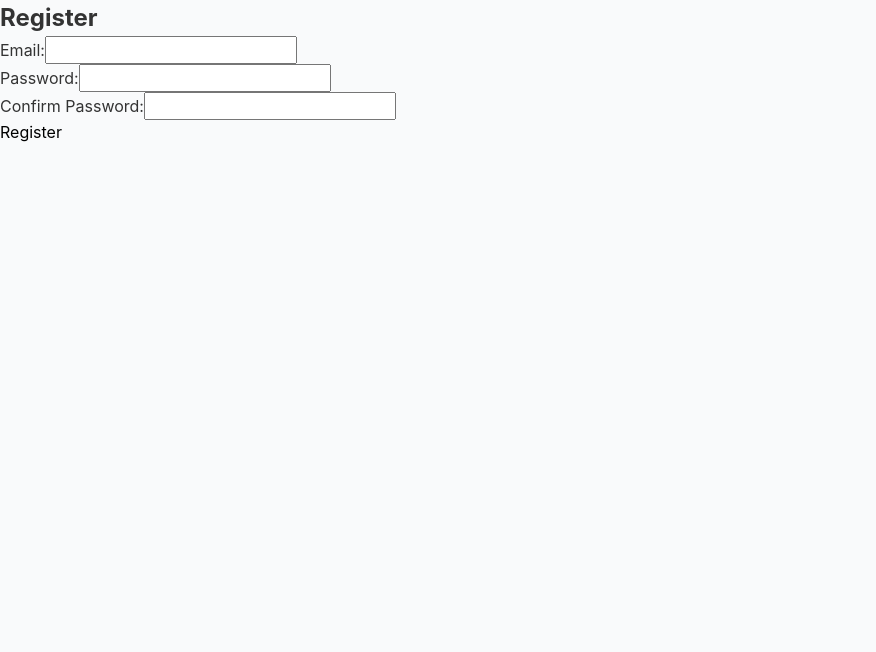
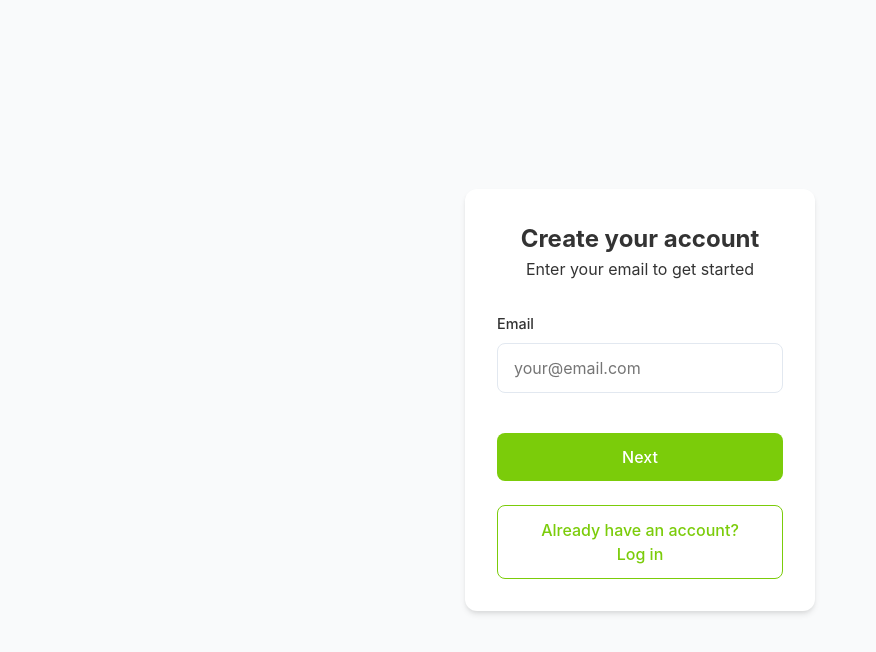
Before and after one commit to pongpradk/formis-formulation-tracker-frontend, a React (Vite) app: page /register in a window 1280 px wide. Shown: the top 652 px of the page, without its empty margins (0-876 px from the left). Built offline with nearby package versions, Linux system fonts and the light colour scheme; no server answers.

Commit message:
Design Register page

```diff
--- a/src/pages/Register.jsx
+++ b/src/pages/Register.jsx
@@ -1,16 +1,61 @@
 import { useState } from "react";
-import { useNavigate } from "react-router-dom";
+import { useNavigate, Link } from "react-router-dom";
 import api from "../services/apiService";
+import "../assets/Login.css";
 
 function Register() {
   const [email, setEmail] = useState("");
   const [password, setPassword] = useState("");
   const [confirmPassword, setConfirmPassword] = useState("");
   const [error, setError] = useState("");
+  const [currentStep, setCurrentStep] = useState(1);
+  const [isValidatingEmail, setIsValidatingEmail] = useState(false);
+  const [showPassword, setShowPassword] = useState(false);
   const navigate = useNavigate();
 
+  // Email validation function
+  const validateEmail = (email) => {
+    const re =
+      /^(([^<>()[\]\\.,;:\s@"]+(\.[^<>()[\]\\.,;:\s@"]+)*)|(".+"))@((\[[0-9]{1,3}\.[0-9]{1,3}\.[0-9]{1,3}\.[0-9]{1,3}\])|(([a-zA-Z\-0-9]+\.)+[a-zA-Z]{2,}))$/;
+    return re.test(String(email).toLowerCase());
+  };
+
+  // Handle next button click (from email to password step)
+  const handleNextStep = (e) => {
+    e.preventDefault();
+    setIsValidatingEmail(true);
+
+    if (!email) {
+      setError("Email is required");
+      setIsValidatingEmail(false);
+      return;
+    }
+
+    if (!validateEmail(email)) {
+      setError("Please enter a valid email address");
+      setIsValidatingEmail(false);
+      return;
+    }
+
+    setError("");
+    setCurrentStep(2);
+    setIsValidatingEmail(false);
+  };
+
+  // Handle back button click (from password to email step)
+  const handleBackStep = () => {
+    setCurrentStep(1);
+    setError("");
+  };
+
+  // Handle final registration submission
   const handleSubmit = async (e) => {
     e.preventDefault();
+
+    if (!password) {
+      setError("Password is required");
+      return;
+    }
 
     if (password !== confirmPassword) {
       setError("Passwords do not match");
@@ -29,42 +74,122 @@ function Register() {
   };
 
   return (
-    <div>
-      <h2>Register</h2>
-      {error && <p style={{ color: "red" }}>{error}</p>}
-      <form onSubmit={handleSubmit}>
-        <div>
-          <label htmlFor="email">Email:</label>
+    <div className="login-container">
+      <div className="login-form">
+        <div className="login-header">
+          <h2>Create your account</h2>
+          {currentStep === 1 ? (
+            <p>Enter your email to get started</p>
+          ) : (
+            <p>Choose a secure password</p>
+          )}
+        </div>
+
+        {currentStep === 1 ? (
+          // Step 1: Email Input
+          <form onSubmit={handleNextStep} className="login-step">
+            <div className="form-group">
+              <label htmlFor="email">Email</label>
               <input
                 type="email"
                 id="email"
                 value={email}
-            onChange={(e) => setEmail(e.target.value)}
+                onChange={(e) => {
+                  setEmail(e.target.value);
+                  setError("");
+                }}
+                placeholder="your@email.com"
+                autoComplete="email"
+                required
+                disabled={isValidatingEmail}
+              />
+              {error && <div className="error-message">{error}</div>}
+            </div>
+
+            <div className="button-container">
+              <button
+                type="submit"
+                className="button primary-button"
+                disabled={isValidatingEmail}
+              >
+                {isValidatingEmail ? "Validating..." : "Next"}
+              </button>
+
+              <Link to="/login">
+                <button type="button" className="button secondary-button">
+                  Already have an account? <br />
+                  Log in
+                </button>
+              </Link>
+            </div>
+          </form>
+        ) : (
+          // Step 2: Password Input
+          <form onSubmit={handleSubmit} className="login-step">
+            <div className="form-group">
+              <label htmlFor="password">Password</label>
+              <input
+                type={showPassword ? "text" : "password"}
+                id="password"
+                value={password}
+                onChange={(e) => {
+                  setPassword(e.target.value);
+                  setError("");
+                }}
+                placeholder="Create a password"
                 required
               />
             </div>
-        <div>
-          <label htmlFor="password">Password:</label>
+
+            <div className="form-group">
+              <label htmlFor="confirmPassword">Confirm Password</label>
               <input
-            type="password"
-            id="password"
-            value={password}
-            onChange={(e) => setPassword(e.target.value)}
+                type={showPassword ? "text" : "password"}
+                id="confirmPassword"
+                value={confirmPassword}
+                onChange={(e) => {
+                  setConfirmPassword(e.target.value);
+                  setError("");
+                }}
+                placeholder="Confirm your password"
                 required
               />
             </div>
-        <div>
-          <label htmlFor="confirmPassword">Confirm Password:</label>
+
+            <div
+              className="form-group"
+              style={{ flexDirection: "row", alignItems: "center" }}
+            >
               <input
-            type="password"
-            id="confirmPassword"
-            value={confirmPassword}
-            onChange={(e) => setConfirmPassword(e.target.value)}
-            required
+                type="checkbox"
+                id="showPassword"
+                checked={showPassword}
+                onChange={() => setShowPassword(!showPassword)}
+                style={{ width: "auto", marginRight: "8px" }}
               />
+              <label htmlFor="showPassword" style={{ fontWeight: "normal" }}>
+                Show password
+              </label>
             </div>
-        <button type="submit">Register</button>
+
+            {error && <div className="error-message">{error}</div>}
+
+            <div className="button-container">
+              <button type="submit" className="button primary-button">
+                Create account
+              </button>
+
+              <button
+                type="button"
+                onClick={handleBackStep}
+                className="button secondary-button"
+              >
+                Back
+              </button>
+            </div>
           </form>
+        )}
+      </div>
     </div>
   );
 }
```
Lines whose indentation alone changed are shown as unchanged.
